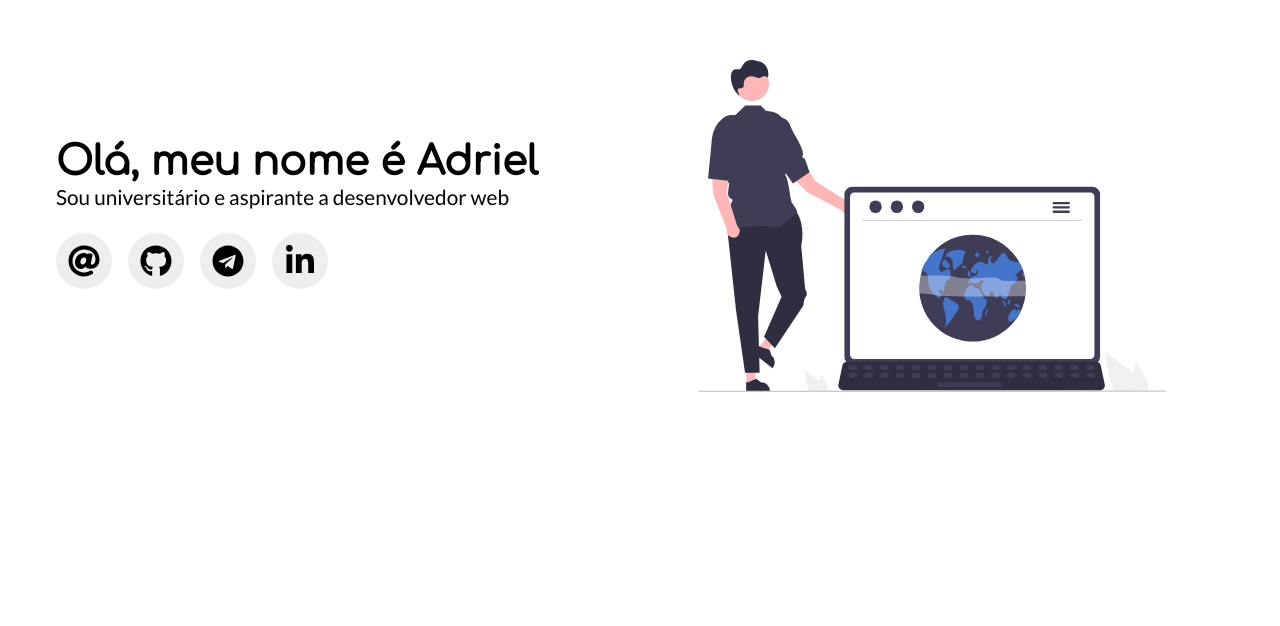
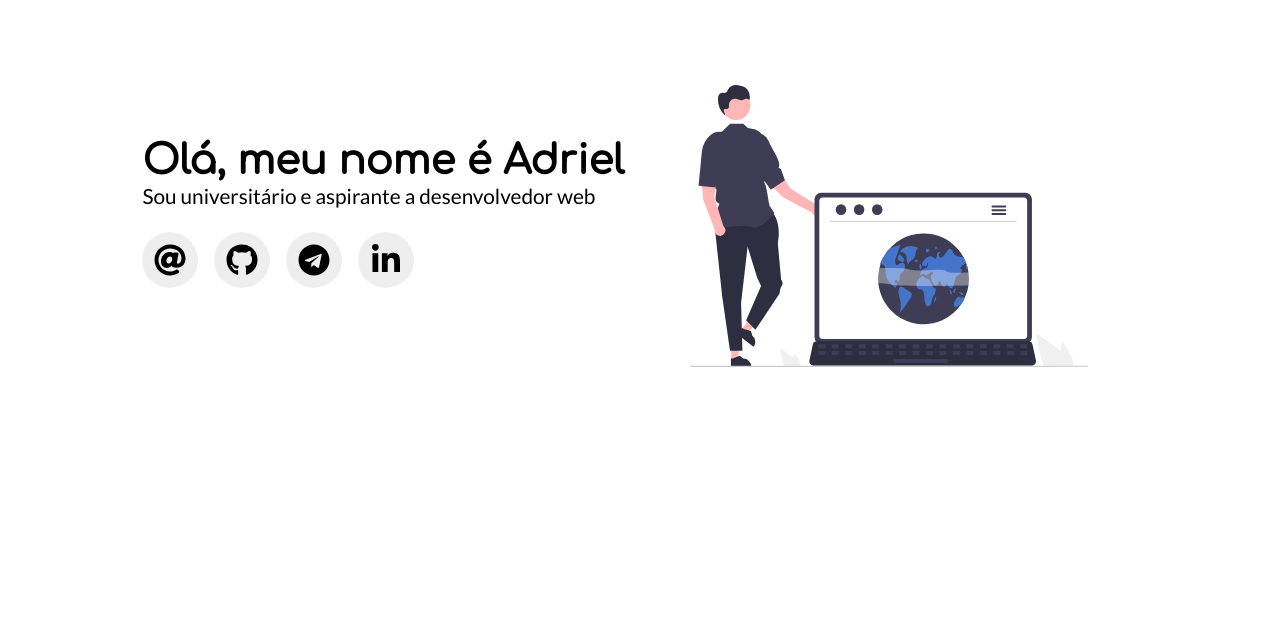
Before and after one commit to br-adriel/site, a React (Create React App) app: page / in a window 1280 px wide. Shown: the part 174-800 px from the top of the page. Built offline with nearby package versions, Linux system fonts and the light colour scheme.

Commit message:
Melhora a responsividade para > 600px

```diff
--- a/src/components/Container.module.css
+++ b/src/components/Container.module.css
@@ -37,13 +37,22 @@
   .container h1,
   .container h2,
   .container h3,
-  .container p {
+  .container p,
+  .container ul {
     text-align: center;
+  }
+
+  .container ul {
+    list-style-type: none;
+    margin: 0;
   }
 }
 
 /* Tablet na vertical */
 @media screen and (width > 600px) {
+  .container {
+    padding: 0 8%;
+  }
 }
 
 /* Tablet em modo paisagem e acima */
```
